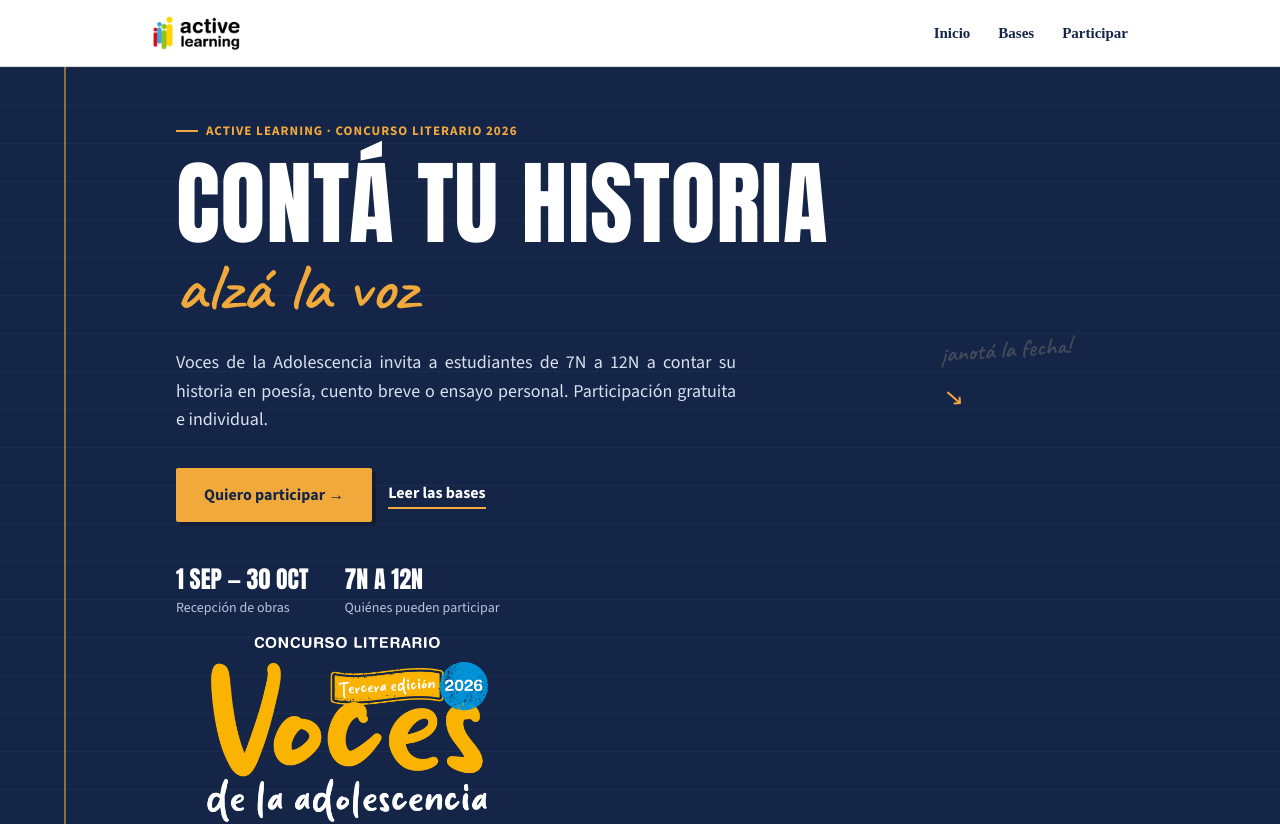
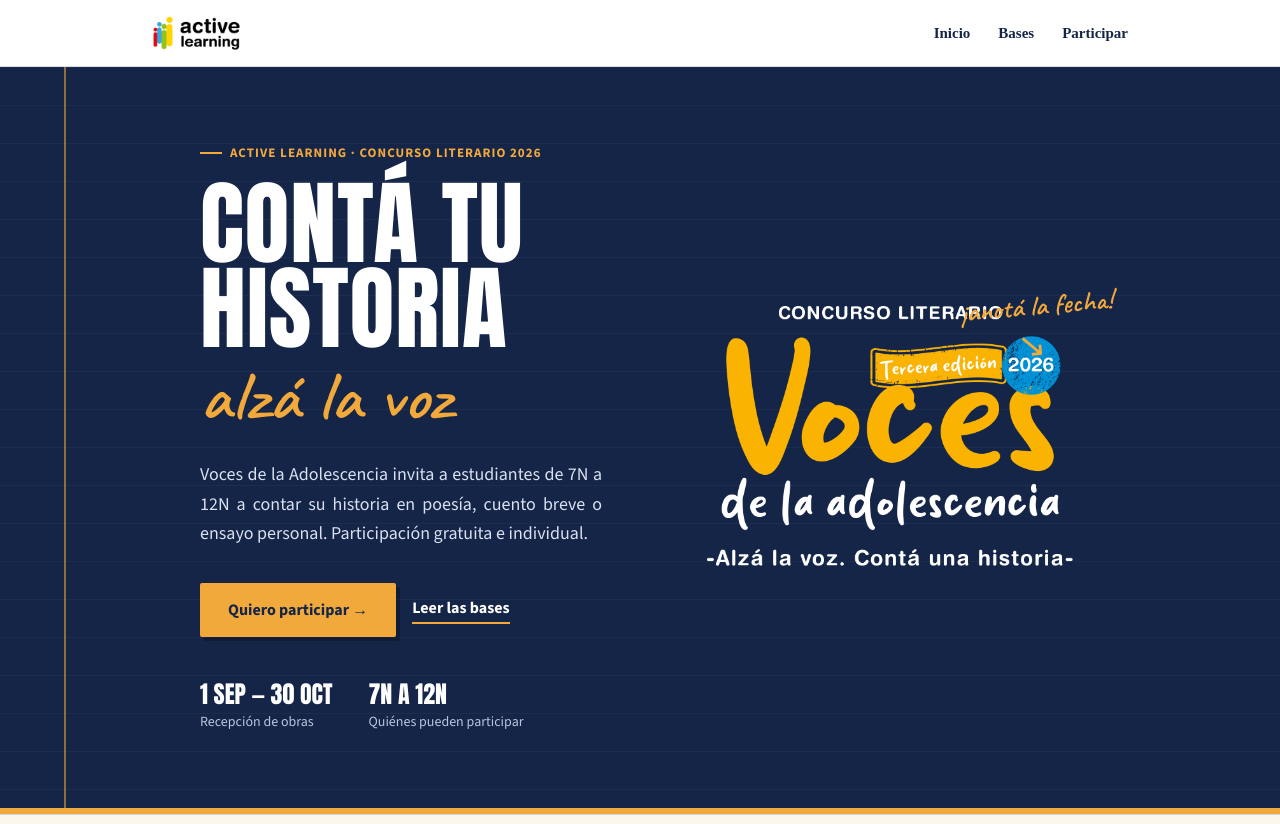
Before and after one commit to sophieblousson/voces-de-la-adolescencia, a Next.js app: page / in a window 1280 px wide. Shown: the top 824 px of the page. Built offline with nearby package versions, Linux system fonts and the light colour scheme.

Commit message:
Update Hero.module.css for layout and styling changes

```diff
--- a/components/home/Hero.module.css
+++ b/components/home/Hero.module.css
@@ -10,7 +10,7 @@
       transparent 1px,
       transparent 38px
     );
-  padding: 48px 0 64px;
+  padding: 70px 0 76px;
   border-bottom: 6px solid var(--color-marigold);
 }
 
@@ -29,23 +29,33 @@
   z-index: 1;
   max-width: var(--max-width);
   margin: 0 auto;
-  padding: 0 32px 0 56px;
+  padding: 0 56px 0 80px;
+  display: grid;
+  grid-template-columns: minmax(0, 1fr) 430px;
+  gap: 72px;
+  align-items: center;
 }
 
-/* Banner Voces */
+.content {
+  min-width: 0;
+}
 
-.bannerWrap {
-  margin-bottom: 26px;
+.visual {
+  position: relative;
+  min-height: 430px;
+  display: flex;
+  align-items: center;
+  justify-content: center;
 }
 
 .banner {
-  width: auto;
+  width: 100%;
+  max-width: 410px;
   height: auto;
-  max-width: 340px;
+  object-fit: contain;
   display: block;
 }
 
-/* Si quedó alguna referencia vieja al logo blanco, la ocultamos */
 .heroLogo {
   display: none !important;
 }
@@ -76,9 +86,9 @@
   margin: 0;
   color: #ffffff;
   font-family: var(--font-anton), Impact, sans-serif;
-  font-size: clamp(58px, 7.4vw, 92px);
+  font-size: clamp(64px, 7.2vw, 104px);
   font-weight: 400;
-  line-height: 0.96;
+  line-height: 0.92;
   letter-spacing: 0.01em;
   text-transform: uppercase;
   text-wrap: balance;
@@ -86,22 +96,22 @@
 
 .title span {
   display: block;
-  margin-top: 10px;
+  margin-top: 14px;
   color: var(--color-marigold);
   font-family: var(--font-caveat), cursive;
-  font-size: clamp(44px, 5.4vw, 66px);
+  font-size: clamp(44px, 5.4vw, 72px);
   font-weight: 400;
   line-height: 0.95;
   text-transform: none;
 }
 
 .lead {
-  max-width: 560px;
-  margin: 28px 0 34px;
+  max-width: 610px;
+  margin: 30px 0 34px;
   color: #d9e0ef;
   font-family: var(--font-source-sans-3), Helvetica, Arial, sans-serif;
   font-size: 18px;
-  line-height: 1.6;
+  line-height: 1.65;
   text-align: justify;
 }
 
@@ -173,56 +183,56 @@
   margin-top: 4px;
 }
 
-/* Nota lateral */
-.sideNote,
-.marginalia {
+.sideNote {
   position: absolute;
-  right: 48px;
-  top: 220px;
-  z-index: 1;
-  width: 170px;
+  right: -10px;
+  top: 72px;
+  z-index: 2;
   color: var(--color-marigold);
-  font-family: var(--font-caveat), cursive;
-  font-size: 24px;
-  font-weight: 400;
-  line-height: 1.15;
-  transform: rotate(-4deg);
+  transform: rotate(-5deg);
 }
 
-.sideNoteText {
+.sideNote p {
   margin: 0;
   color: var(--color-marigold);
   font-family: var(--font-caveat), cursive;
-  font-size: 26px;
+  font-size: 28px;
   font-weight: 400;
-  line-height: 1.1;
-}
-
-.arrow {
-  display: block;
-  margin-top: 8px;
-  margin-left: 36px;
-  color: var(--color-marigold);
-  font-size: 36px;
   line-height: 1;
 }
 
-.marginalia svg {
-  position: absolute;
-  left: -30px;
-  top: 34px;
+.sideNote span {
+  display: block;
+  margin-top: 8px;
+  margin-left: 54px;
+  color: var(--color-marigold);
+  font-size: 34px;
+  line-height: 1;
 }
 
-@media (max-width: 900px) {
-  .sideNote,
-  .marginalia {
+@media (max-width: 1080px) {
+  .wrap {
+    grid-template-columns: minmax(0, 1fr) 340px;
+    gap: 42px;
+    padding: 0 36px 0 64px;
+  }
+
+  .visual {
+    min-height: 360px;
+  }
+
+  .banner {
+    max-width: 330px;
+  }
+
+  .sideNote {
     display: none;
   }
 }
 
-@media (max-width: 820px) {
+@media (max-width: 860px) {
   .hero {
-    padding: 44px 0 56px;
+    padding: 52px 0 60px;
   }
 
   .hero::before {
@@ -230,11 +240,19 @@
   }
 
   .wrap {
-    padding: 0 20px 0 36px;
+    grid-template-columns: 1fr;
+    gap: 36px;
+    padding: 0 24px 0 42px;
+  }
+
+  .visual {
+    order: -1;
+    min-height: auto;
+    justify-content: flex-start;
   }
 
   .banner {
-    max-width: 280px;
+    max-width: 260px;
   }
 
   .title {
@@ -252,15 +270,15 @@
 
 @media (max-width: 560px) {
   .hero {
-    padding: 40px 0 52px;
+    padding: 44px 0 54px;
   }
 
-  .bannerWrap {
-    margin-bottom: 22px;
+  .wrap {
+    padding: 0 20px 0 36px;
   }
 
   .banner {
-    max-width: 230px;
+    max-width: 220px;
   }
 
   .eyebrow {
```
